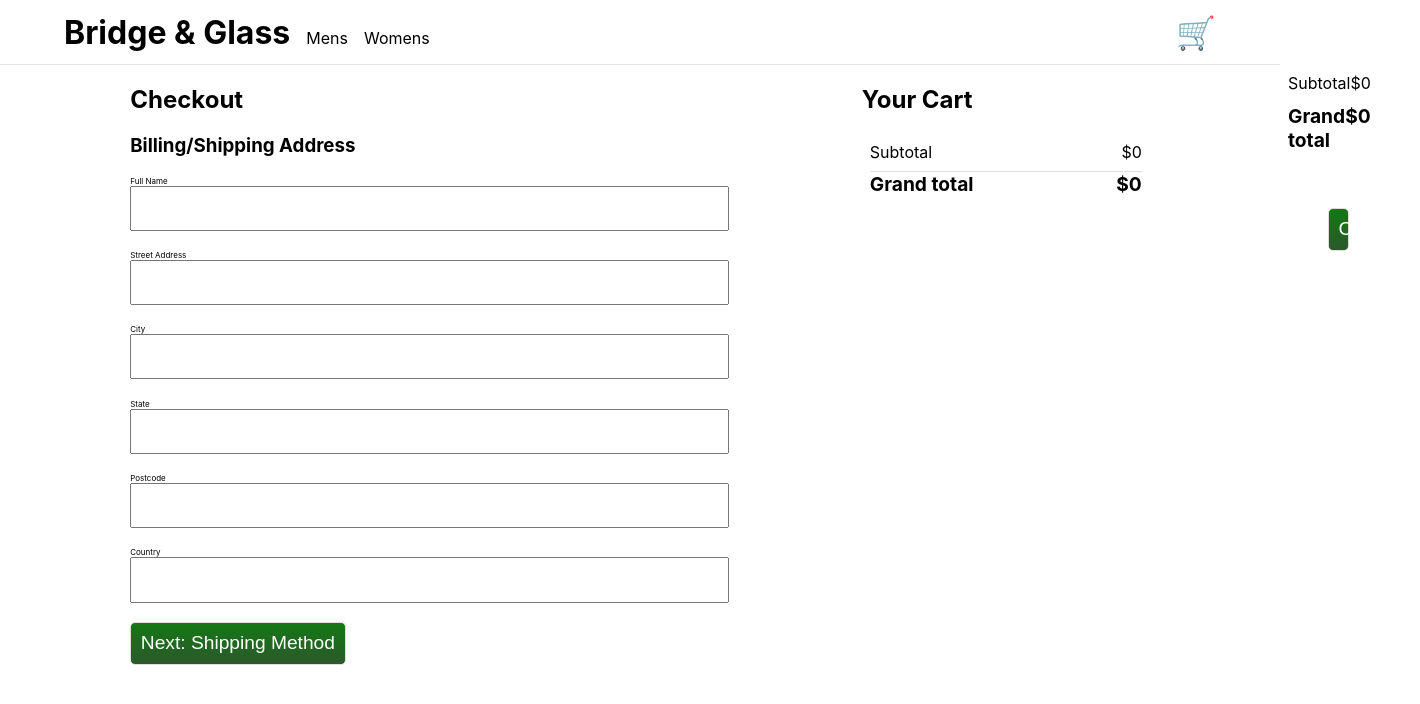
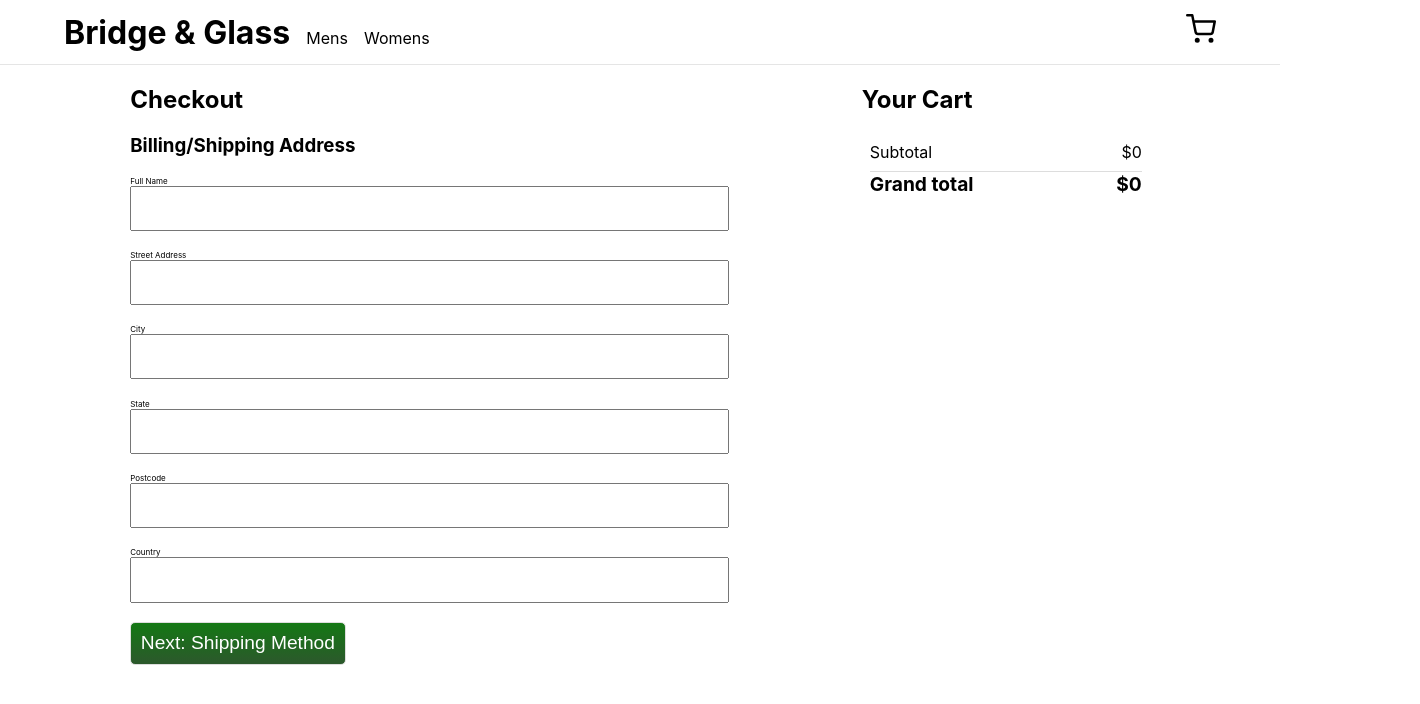
Before and after one commit to theseamusjames/ddd-example-site, a React (Create React App) app: page /checkout in a window 1280 px wide. Shown: the top 704 px of the page, 1420 px wide, since content can reach past the window. Built offline with nearby package versions, Linux system fonts and the light colour scheme.

Commit message:
Switched the cart to feather icon and fixed the overflow

```diff
--- a/package.json
+++ b/package.json
@@ -9,6 +9,7 @@
     "@testing-library/user-event": "^13.5.0",
     "react": "^17.0.2",
     "react-dom": "^17.0.2",
+    "react-feather": "^2.0.9",
     "react-redux": "^7.2.6",
     "react-router-dom": "^6.2.1",
     "react-scripts": "5.0.0",
--- a/src/App.js
+++ b/src/App.js
@@ -6,6 +6,7 @@ import {useSelector, useDispatch} from 'react-redux';
 import Cart from './components/Cart';
 import {toggleCart, hideCart} from './redux/cartSlice';
 import {useLocation} from 'react-router-dom';
+import {ShoppingCart} from 'react-feather';
 
 function App() {
   const dispatch = useDispatch();
@@ -49,7 +50,7 @@ function App() {
           </li>
         </ul>
         <div className="cartIcon" onClick={_toggleCart}>
-          🛒
+          <ShoppingCart size={30}/>
           {
             (cart.items.length > 0) ? (
               <div className="itemCount">
--- a/src/components/Cart.css
+++ b/src/components/Cart.css
@@ -5,10 +5,15 @@
     background-color: #EEEEEE;
     right: 0;
     transition: width 0.5s ease-in-out;
+    overflow: hidden;
 }
 
 .cart.show {
     width: 25%;
+}
+
+.cart .removeItem {
+    cursor: pointer;
 }
 
 .item {
--- a/src/components/CartItemsList.jsx
+++ b/src/components/CartItemsList.jsx
@@ -1,5 +1,6 @@
 import { useDispatch } from 'react-redux';
 import {removeFromCart} from '../redux/cartSlice';
+import {X} from 'react-feather';
 
 export default function CartItemsList({cart}) {
     const dispatch = useDispatch();
@@ -20,7 +21,7 @@ export default function CartItemsList({cart}) {
                     <div className='price'>${item.price}</div>
                 </div>
                 <div className='removeItem' onClick={() => _removeItem(index)}>
-                    ❌
+                    <X />
                 </div>
             </div>
         );
```
Also changed, not shown: 1 other file (tests, documents, lock files or other folders).
